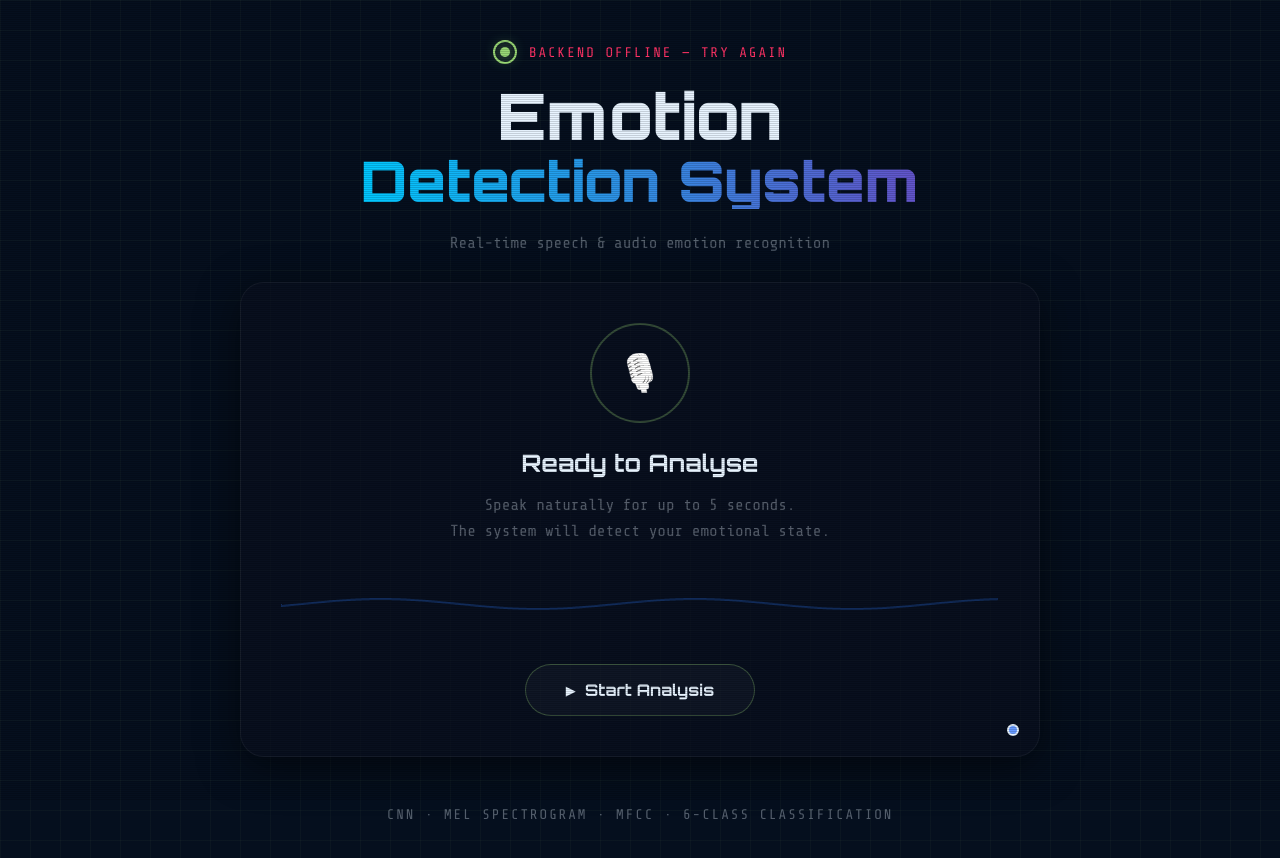
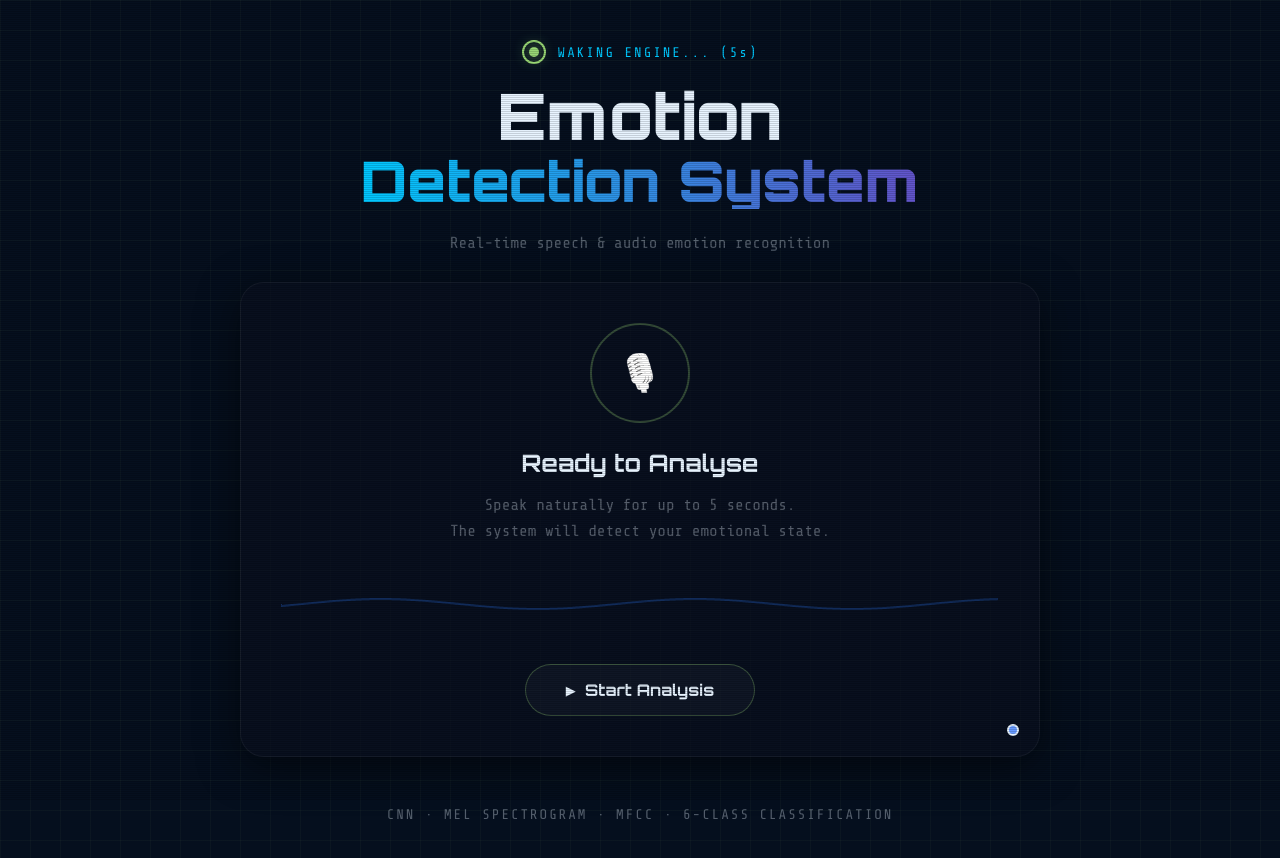
Before and after one commit to atharvshukla76/Emotion-Detection-System, a plain HTML site: page docs/index.html in a window 1280 px wide. Drawn offline with nearby package versions, Linux system fonts and the light colour scheme; no server answers.

Commit message:
fix: Add /health endpoint; fix warm-up ping with no-cors mode and 90s retry loop

```diff
--- a/docs/index.html
+++ b/docs/index.html
@@ -459,21 +459,40 @@
     // Render backend URL — GitHub Pages calls the Render API cross-origin
     const RENDER_API = 'https://emotion-detection-system-1-ycpg.onrender.com';
 
-    // ── Wake up the Render backend as soon as the page loads ──────────
-    // Free tier sleeps after inactivity. We ping it silently so it's warm
-    // by the time the user clicks "Start Analysis".
+    // ── Wake up the Render backend on page load ───────────────────────
+    // Free tier sleeps. We ping /health with no-cors so CORS never blocks
+    // the warm-up. The Start Analysis button stays enabled the whole time.
     const statusText = document.querySelector('.status-text');
     (async () => {
-      try {
-        statusText.textContent = 'WAKING NEURAL ENGINE...';
-        statusText.style.color = 'var(--color-neutral)';
-        await fetch(`${RENDER_API}/`, { method: 'GET', signal: AbortSignal.timeout(60000) });
-        statusText.textContent = 'NEURAL ANALYSIS ACTIVE';
-        statusText.style.color = 'var(--primary)';
-      } catch (e) {
-        statusText.textContent = 'BACKEND OFFLINE — TRY AGAIN';
-        statusText.style.color = 'var(--color-angry)';
+      const MAX_WAIT_MS = 90000; // 90 seconds max
+      const POLL_INTERVAL = 5000; // retry every 5s
+      const start = Date.now();
+
+      statusText.textContent = 'WAKING NEURAL ENGINE...';
+      statusText.style.color = 'var(--color-neutral)';
+
+      while (Date.now() - start < MAX_WAIT_MS) {
+        try {
+          // mode: 'no-cors' — opaque response, but fetch won't throw on 200
+          // This bypasses CORS preflight entirely for the warm-up
+          await fetch(`${RENDER_API}/health`, {
+            method: 'GET',
+            mode: 'no-cors',
+            signal: AbortSignal.timeout(8000)
+          });
+          // If we get here without throwing, the server responded
+          statusText.textContent = 'NEURAL ANALYSIS ACTIVE';
+          statusText.style.color = 'var(--primary)';
+          return;
+        } catch (e) {
+          const elapsed = Math.round((Date.now() - start) / 1000);
+          statusText.textContent = `WAKING ENGINE... (${elapsed}s)`;
+          await new Promise(r => setTimeout(r, POLL_INTERVAL));
+        }
       }
+      // Timed out after 90s
+      statusText.textContent = 'BACKEND SLOW — TRY ANALYSIS ANYWAY';
+      statusText.style.color = 'var(--color-happy)';
     })();
 
     const EMOTIONS = [
```
Also changed, not shown: 1 other file.
